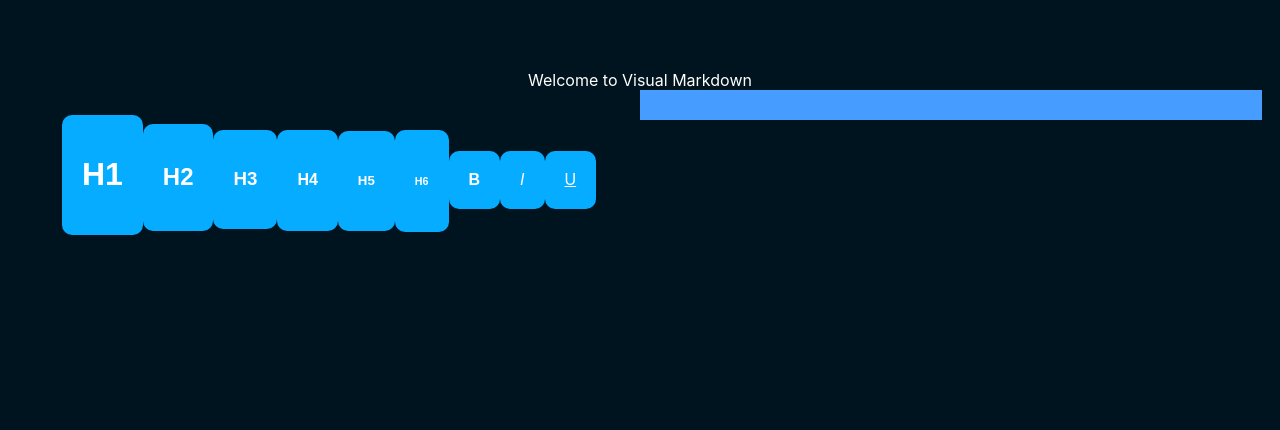
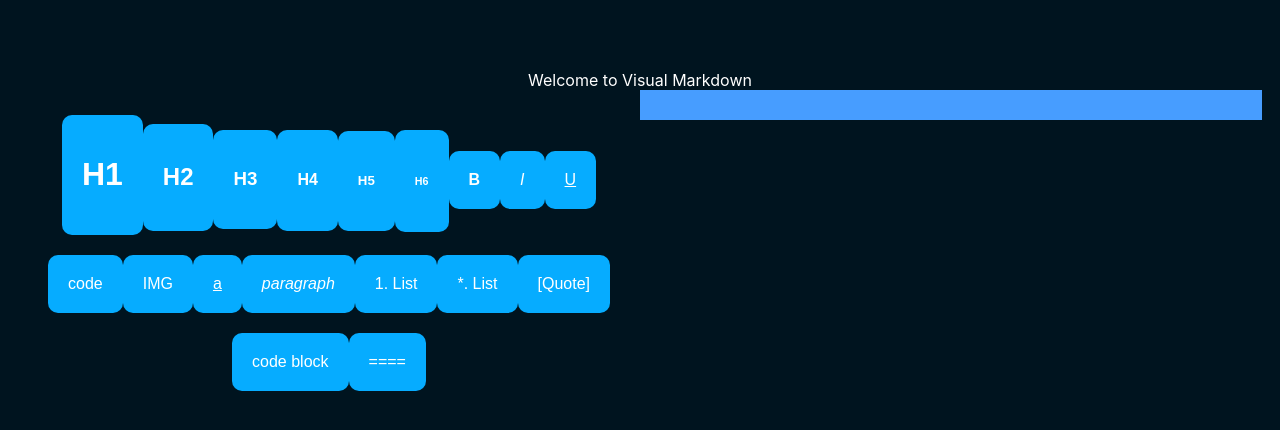
Before and after one commit to TheNavigat/VisualMarkdown, a Vue app: page / in a window 1280 px wide. Shown: the top 430 px of the page. Built offline with nearby package versions, Linux system fonts and the light colour scheme; a web font is replaced by a local one.

Commit message:
Added all buttons

```diff
--- a/src/App.vue
+++ b/src/App.vue
@@ -19,15 +19,24 @@ export default {
   data(){
     return{
       list1: [
-          { format: "H1", id: 1 },
-          { format: "H2", id: 2 },
-          { format: "H3", id: 3 },
-          { format: "H4", id: 4 },
-          { format: "H5", id: 5 },
-          { format: "H6", id: 6 },
-          { format: "B", id: 7 },
-          { format: "I", id: 8 },
-          { format: "U", id: 9 },
+          { format: "h1", id: 1 },
+          { format: "h2", id: 2 },
+          { format: "h3", id: 3 },
+          { format: "h4", id: 4 },
+          { format: "h5", id: 5 },
+          { format: "h6", id: 6 },
+          { format: "b", id: 7 },
+          { format: "i", id: 8 },
+          { format: "u", id: 9 },
+          { format: "code", id: 10 },
+          { format: "image", id: 11 },
+          { format: "hyperlink", id: 12 },
+          { format: "paragraph", id: 13 },
+          { format: "numbered-list", id: 14 },
+          { format: "bullets-list", id: 15 },
+          { format: "block-quote", id: 16 },
+          { format: "fenced-code-block", id: 17 },
+          { format: "horizontal-rule", id: 18 },
       ],
       list2: [
 
--- a/src/components/ComponentButton.vue
+++ b/src/components/ComponentButton.vue
@@ -1,14 +1,24 @@
 <template>
     <div>
-    <h1 v-if="format=='H1'">H1</h1>
-    <h2 v-if="format=='H2'">H2</h2>
-    <h3 v-if="format=='H3'">H3</h3>
-    <h4 v-if="format=='H4'">H4</h4>
-    <h5 v-if="format=='H5'">H5</h5>
-    <h6 v-if="format=='H6'">H6</h6>
-    <b v-if="format=='B'">B</b>
-    <i v-if="format=='I'">I</i>
-    <u v-if="format=='U'">U</u>
+    <h1 v-if="format=='h1'">H1</h1>
+    <h2 v-if="format=='h2'">H2</h2>
+    <h3 v-if="format=='h3'">H3</h3>
+    <h4 v-if="format=='h4'">H4</h4>
+    <h5 v-if="format=='h5'">H5</h5>
+    <h6 v-if="format=='h6'">H6</h6>
+    <b v-if="format=='b'">B</b>
+    <i v-if="format=='i'">I</i>
+    <u v-if="format=='u'">U</u>
+    <span v-if="format=='code'">code</span>
+    <span v-if="format=='image'">IMG</span>
+    <u v-if="format=='hyperlink'">a</u>
+    <i v-if="format=='paragraph'">paragraph</i>
+    <span v-if="format=='numbered-list'">1. List</span>
+    <span v-if="format=='bullets-list'">*. List</span>
+    <span v-if="format=='block-quote'">[Quote]</span>
+    <span v-if="format=='fenced-code-block'">code block</span>
+    <span v-if="format=='horizontal-rule'">====</span>
+
     </div>
 </template>
 
--- a/src/components/Tools.vue
+++ b/src/components/Tools.vue
@@ -23,7 +23,7 @@
 <script>
 import draggable from "vuedraggable";
 import ComponentButton from "./ComponentButton.vue"
-let idGlobal = 5;
+let idGlobal = 19;
 
 export default {
     name: 'Tools',
```
